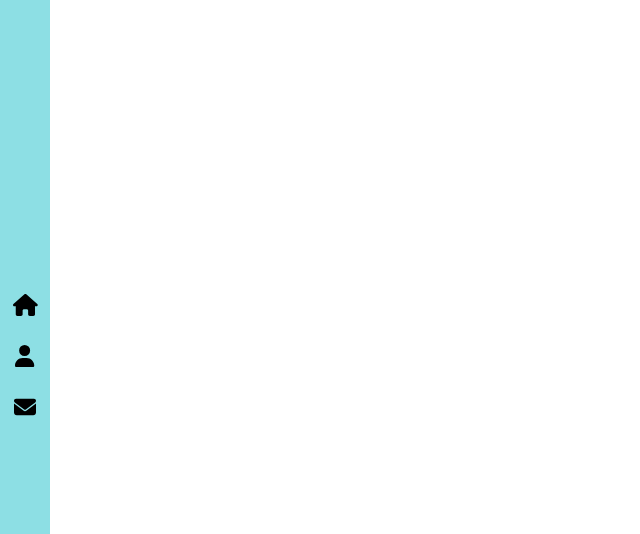
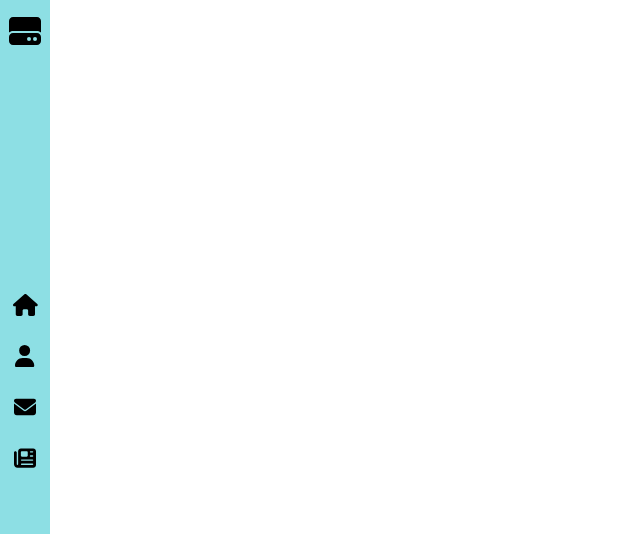
Before and after one commit to Petter1307/portfolio, a React (Create React App) app: page / in a window 1280 px wide. Shown: the top 534 px of the page, without its empty margins (0-640 px from the left). Built offline with nearby package versions, Linux system fonts and the light colour scheme.

Commit message:
Added logo and basic style changes

```diff
--- a/src/Components/constants/sideBar.jsx
+++ b/src/Components/constants/sideBar.jsx
@@ -6,12 +6,18 @@ import {
   faLinkedin,
   faGithub,
 } from "@fortawesome/free-brands-svg-icons";
-import { faHome, faUser, faEnvelope } from "@fortawesome/free-solid-svg-icons";
+import {
+  faHome,
+  faUser,
+  faEnvelope,
+  faNewspaper,
+  faHdd,
+} from "@fortawesome/free-solid-svg-icons";
 import "./style.scss";
 const SideBar = () => {
   return (
     <div className="nav-bar">
-      {/* <img src={logo} /> */}
+      <FontAwesomeIcon className="logo" icon={faHdd} />
       <nav>
         <a>
           <FontAwesomeIcon icon={faHome} />
@@ -21,6 +27,9 @@ const SideBar = () => {
         </a>
         <a>
           <FontAwesomeIcon icon={faEnvelope} />
+        </a>
+        <a>
+          <FontAwesomeIcon icon={faNewspaper} />
         </a>
       </nav>
 
--- a/src/Components/constants/style.css
+++ b/src/Components/constants/style.css
@@ -6,6 +6,14 @@
   z-index: 3;
   min-height: 500px;
   background: #8ddfe4;
+}
+.nav-bar .logo {
+  display: block;
+  text-align: center;
+  position: absolute;
+  margin-top: 15px;
+  font-size: xx-large;
+  width: 100%;
 }
 .nav-bar nav {
   display: block;
--- a/src/Components/constants/style.scss
+++ b/src/Components/constants/style.scss
@@ -6,6 +6,14 @@
   z-index: 3;
   min-height: 500px;
   background: #8ddfe4;
+  .logo {
+    display: block;
+    text-align: center;
+    position: absolute;
+    margin-top: 15px;
+    font-size: xx-large;
+    width: 100%;
+  }
 
   nav {
     display: block;
```
Also changed, not shown: 1 other file (tests, documents, lock files or other folders).
